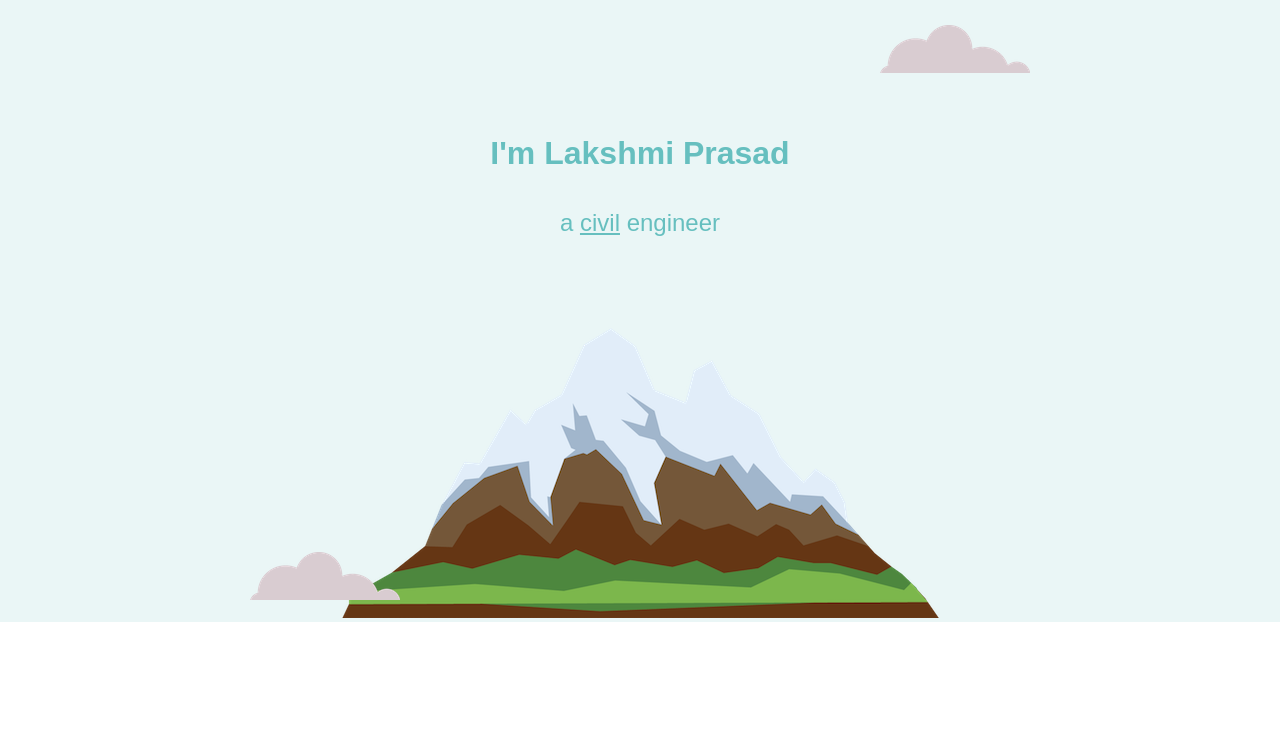
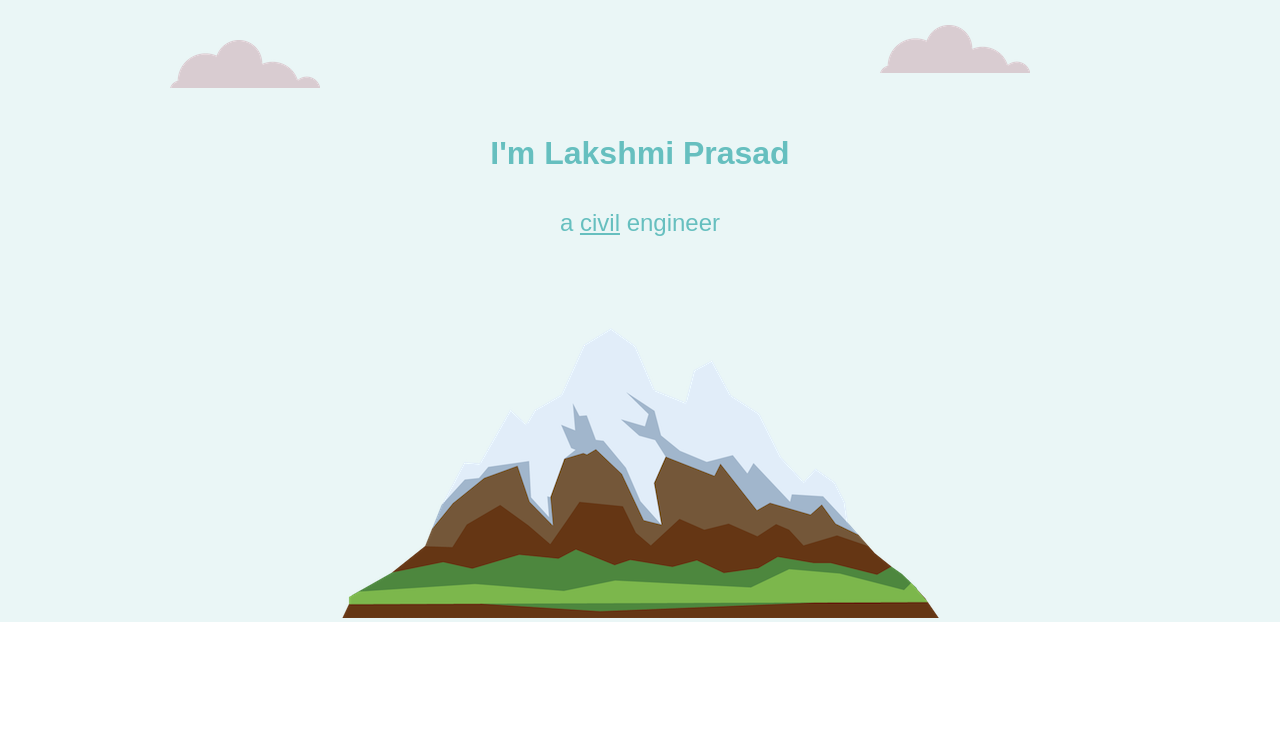
Before and after one commit to amlalithkumar/CSS-1, a plain HTML site: page index.html in a window 1280 px wide. Shown: the top 739 px of the page. Drawn offline with Linux system fonts and the light colour scheme; grey boxes are pictures that could not be loaded.

Commit message:
Update styles.css

```diff
--- a/css/styles.css
+++ b/css/styles.css
@@ -33,8 +33,8 @@ span {
 
 .cloud2 {
   position: absolute;
-  left: 15.62rem;
-  bottom: 12.5rem;
+  left: 10.62rem;
+  top: 2.5rem;
 }
 
 .pic {
```
